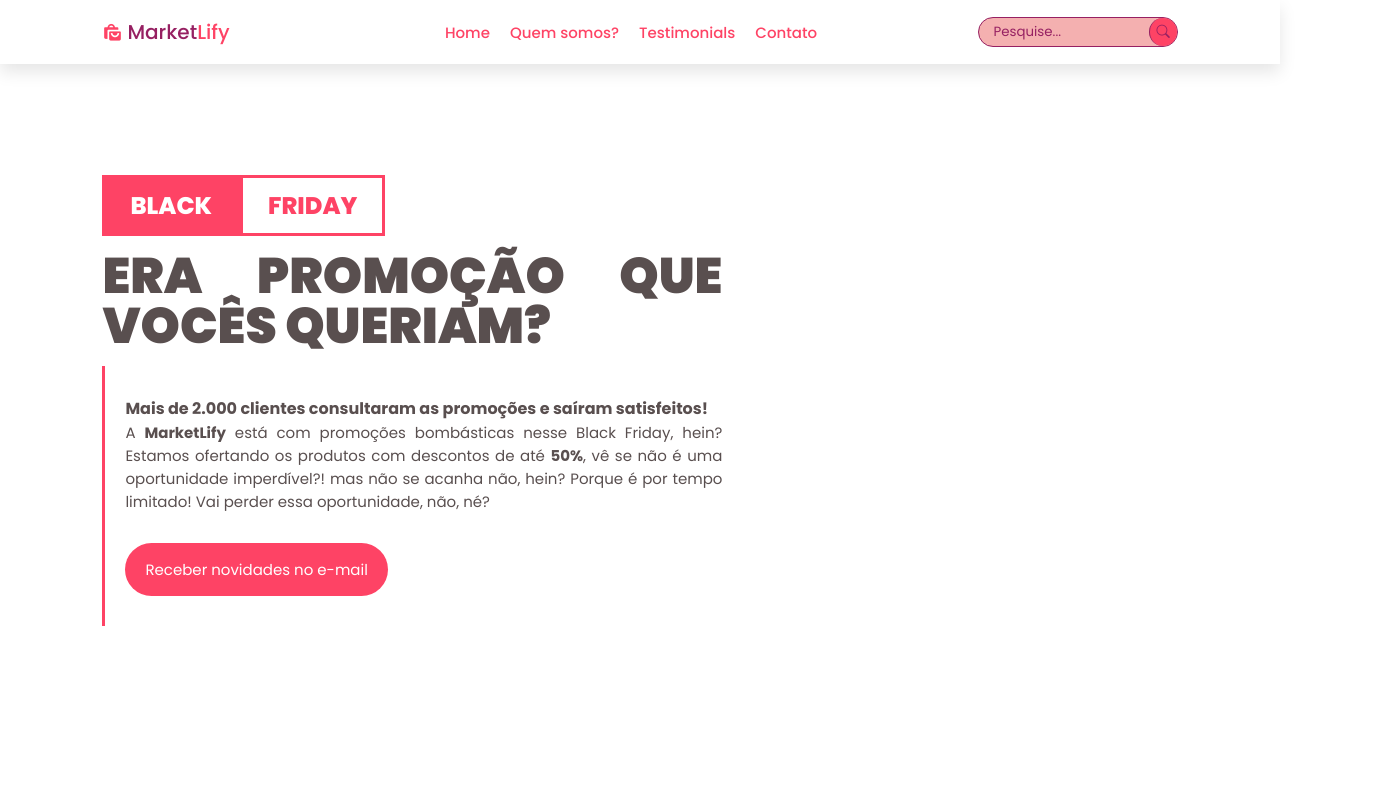
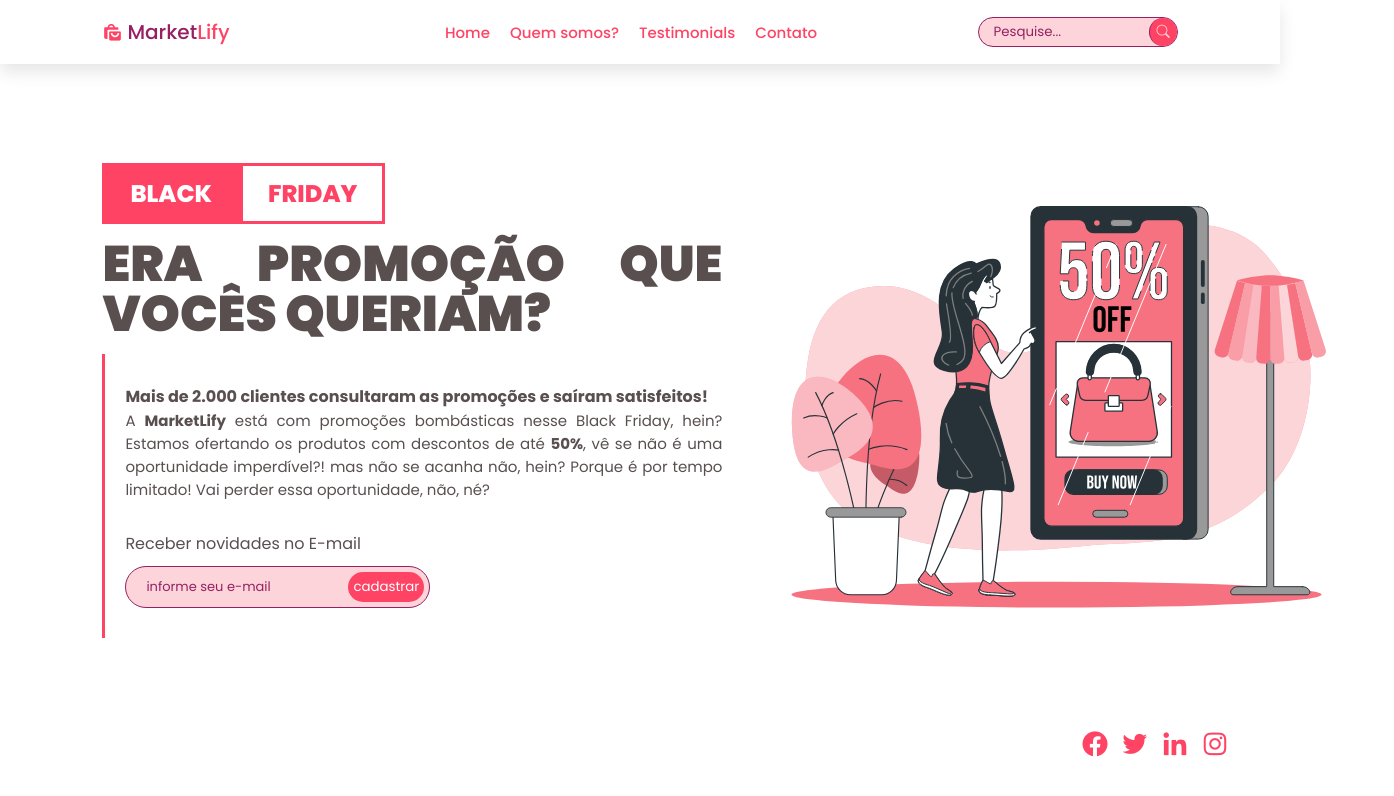
Before and after one commit to rodrigsmor/Landing-Page, a React (Create React App) app: page / in a window 1280 px wide. Both pictures are taken after a click on the button "Receber novidades no e-mail". Shown: the top 796 px of the page, 1394 px wide, since content can reach past the window. Built offline with nearby package versions, Linux system fonts and the light colour scheme.

Commit message:
home section finished

```diff
--- a/src/components/Header/index.js
+++ b/src/components/Header/index.js
@@ -1,6 +1,5 @@
 import React, { useState } from 'react';
 import * as S from './styled';
-var click = false;
 
 export default function Header() {
 
--- a/src/components/Header/styled.js
+++ b/src/components/Header/styled.js
@@ -164,7 +164,7 @@ export const searchBar = styled.div`
   height: 30px;
   width: 200px;
   display: flex;
-  background: #f4b0b0;
+  background: #FCD4D9;
   border-radius: 15px;
   flex-direction: row;
   padding: 0 0 0 15px;
@@ -181,11 +181,11 @@ export const button = styled.button`
   height: 28px;
   line-height: 0;
   border: none;
+  color: #FCD4D9;
   cursor: pointer;
   border-radius: 50%;
   background: #fe4365;
-  color: #962062;
-  transition: all 1s;
+  transition: all .5s;
   border-left: solid 1px #962062;
 
   &:hover {
--- a/src/components/Home/index.js
+++ b/src/components/Home/index.js
@@ -1,7 +1,10 @@
-import React from 'react';
+import React, { useState } from 'react';
 import * as S from './styled';
 
 export default function Home() {
+
+    const [click, setClick] = useState(false);
+
     return (
         <S.Home id="HOME">
             <S.homeContainer>
@@ -18,15 +21,30 @@ export default function Home() {
                             A <strong>MarketLify</strong> está com promoções bombásticas nesse Black Friday, hein? Estamos ofertando os produtos com descontos de até <strong>50%</strong>, vê se não é uma oportunidade imperdível?! mas não se acanha não, hein? Porque é por tempo limitado! Vai perder essa oportunidade, não, né?
                         </p>
 
-                        <button className="CTA">
+                        <button className={click === false ? 'CTA' : 'notAppear'} onClick={() => setClick(true)}>
                             Receber novidades no e-mail
                         </button>
+
+                        <div class={click === false ? 'notAppear' : 'appear'}>
+                            <label for="cadastrar-email">Receber novidades no E-mail</label>
+                            <div>
+                                <input type="email" autocomplete="none" name="cadatrar-email" placeholder="informe seu e-mail"/>
+                                <input type="submit" value="cadastrar"/>
+                            </div>
+                        </div>
                     </div>
                </S.content>
 
                <S.boxImage>
-                   <S.image src="/img/shopping1.svg"/>
+                   <S.image src="/img/discount.svg"/>
                </S.boxImage>
+
+               <S.socialMedias>
+                    <a href=""><i class='bx bxl-facebook-circle'></i></a>
+                    <a href=""><i class='bx bxl-twitter' ></i></a>
+                    <a href=""><i class='bx bxl-linkedin' ></i></a>
+                    <a href=""><i class='bx bxl-instagram' ></i></a>
+                </S.socialMedias>
             </S.homeContainer>
         </S.Home>
     );
--- a/src/components/Home/styled.js
+++ b/src/components/Home/styled.js
@@ -51,6 +51,65 @@ export const content = styled.div`
     .CTA:hover {
         background: #cc0025;
     }
+
+    .notAppear {
+        display: none;
+    }
+
+    .appear {
+        margin: 30px 0 0;
+        animation: appear .5s linear;
+
+        div {
+            padding: 5px 5px 5px 20px;
+            width: fit-content;
+            background: #FCD4D9;
+            border-radius: 30px;
+            margin: 10px 0 0;
+            border: 1px solid #962062;
+        }
+
+        input[type^="email"] {
+            background: transparent;
+            border: transparent;
+            outline: none;
+            color: #962062;
+            font-size: 13px;
+            width: 15vw;
+            font-family: Poppins, sans-serif;
+
+            &::-webkit-input-placeholder {
+                color: #962062;
+            }
+        }
+
+        input[type^="submit"] {
+            background: #fe4365;
+            border: transparent;
+            padding: 5px;
+            margin: 0 0 0 10px;
+            cursor: pointer;
+            border-radius: 30px;
+            transition: 1s all;
+            font-family: Poppins, sans-serif;
+            color: #fff;
+        }
+
+        input[type^="submit"]:hover {
+            background: #cc0025;
+        }
+    }
+
+    @keyframes appear {
+        from {
+            opacity: 0;
+            margin: 0;
+        }
+        to {
+            opacity: 1;
+            margin: 30px 0 0;
+        }
+    }
 `;
 
 export const headline = styled.div`
@@ -88,5 +147,26 @@ export const boxImage = styled.div`
 `;
 
 export const image = styled.img`
+    width: auto;
+    height: 60vh;
+    min-height: 40vh;
+`;
 
+export const socialMedias = styled.div`
+    position: absolute;
+    display: flex;
+    width: 150px;
+    bottom: 30px;
+    right: 50px;
+    justify-content: space-between;
+
+    a {
+        transition: 1s all;
+        font-size: 30px;
+        color: #fe4365;
+
+        &:hover {
+            color: #962062;
+        }
+    }
 `;
```
Also changed, not shown: public/img/discount.svg (added), public/img/ecommerce-home.svg (renamed from public/img/shopping1.svg).
